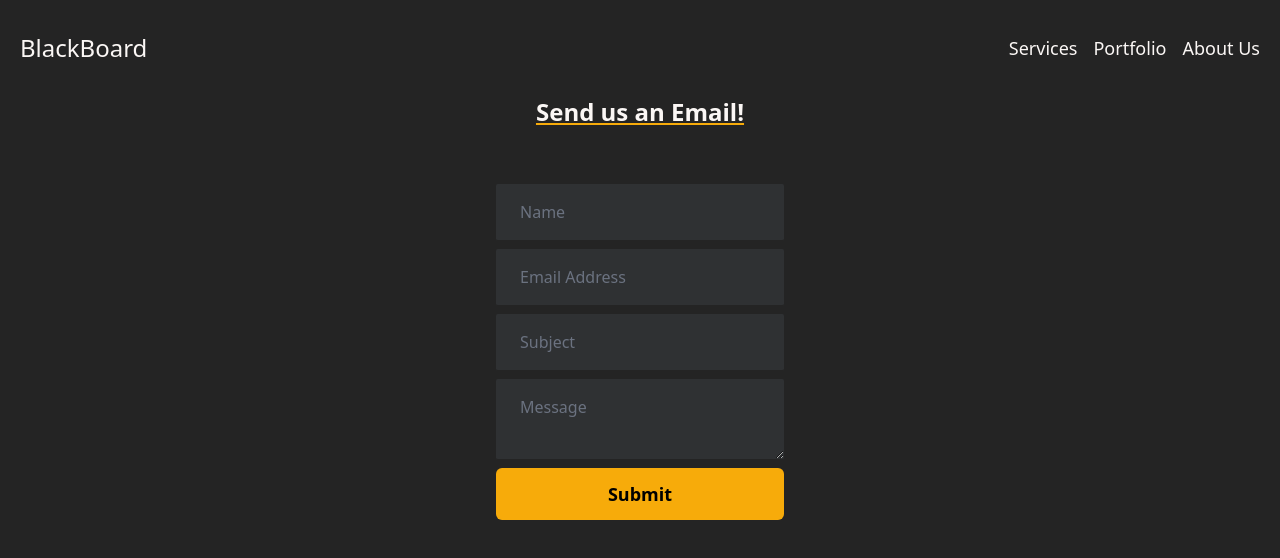
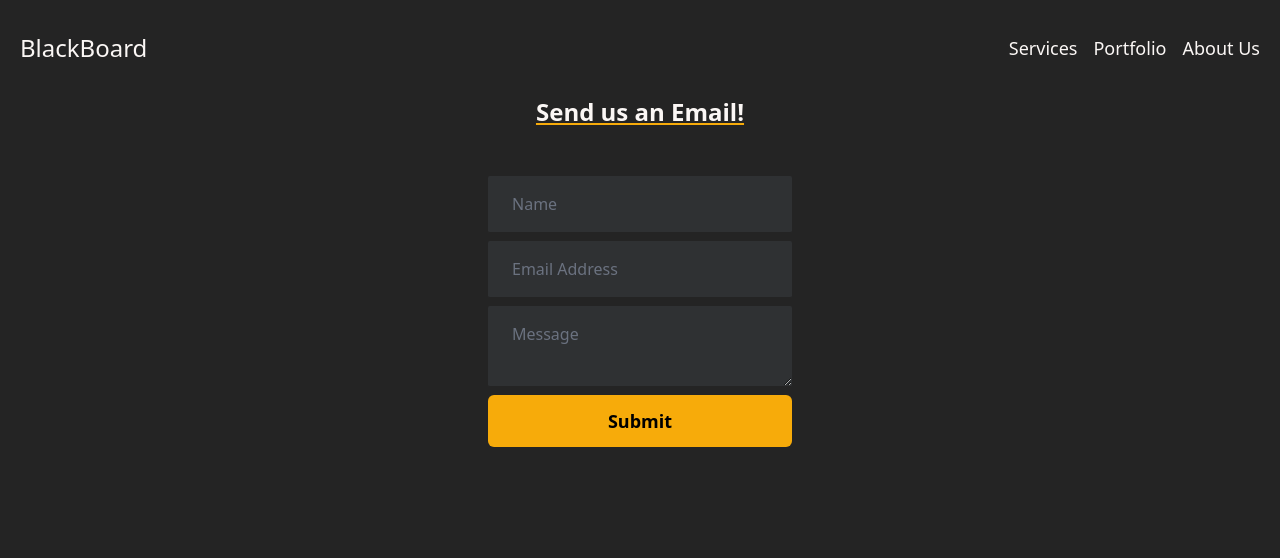
Before and after one commit to nathanpare/speedyscript-basic, a Next.js app: page /contact in a window 1280 px wide. Shown: the top 558 px of the page. Built offline with nearby package versions, Linux system fonts and the light colour scheme.

Commit message:
complete contact page

```diff
--- a/pages/contact.js
+++ b/pages/contact.js
@@ -10,16 +10,22 @@ const Contact = () => {
 
   const [contactNumber, setContactNumber] = useState("000000");
 
+  const [statusMessage, setStatusMessage] = useState("");
+
   const generateContactNumber = () => {
     const numStr = "000000" + (Math.random() * 1000000 | 0);
     setContactNumber(numStr.substring(numStr.length - 6));
   }
   const onSubmit = formData => {
+    const form = document.querySelector('#contact-form');
     generateContactNumber();
     sendForm('contact_form', 'template_1g6tpbt', '#contact-form')
-    .then(function(response) {
+      .then(function (response) {
+        form.reset();
+        setStatusMessage("Success!")
         console.log('SUCCESS!', response.status, response.text);
-    }, function(error) {
+      }, function (error) {
+        setStatusMessage("Failed to Send")
         console.log('FAILED...', error);
       });
   }
@@ -29,42 +35,48 @@ const Contact = () => {
       <Header />
       <p className='text-[rgb(251,247,245)] text-2xl font-semibold text-center
        decoration-[#F7AB0A] underline'>Send us an Email!</p>
-      <form id='contact-form' onSubmit={handleSubmit(onSubmit)} className='flex flex-col space-y-2 w-96 mx-auto p-12 sm:w-96'>
-      <input type='hidden' name='contact_number' value={contactNumber} />
+
+      <form
+        id='contact-form' onSubmit={handleSubmit(onSubmit)}
+        className='flex flex-col space-y-2 w-96 mx-auto p-10 sm:w-96'>
         <input
-        {...register("name")}
+          type='hidden'
+          name='contact_number'
+          value={contactNumber}
+        />
+
+        <input
+          type="text"
+          maxLength="30"
+          {...register('name', { required: true })}
           className='contactInput'
-        type="text"
           placeholder='Name'
           minLength="1"
         />
 
         <input
-        {...register("email")}
+          type="email"
+          {...register('email', { required: true })}
           className='contactInput'
-        type="email"
           placeholder='Email Address'
           minLength="1"
         />
 
-        <input
-        {...register("subject")}
-        className='contactInput'
-        type="text"
-        placeholder='Subject'
-        minLength="1"
-        />
-
         <textarea
-        {...register("message")}
+          {...register("message", { required: true })}
           className='contactInput'
           placeholder='Message'
           minLength="1"
           maxLength="1500"
         />
 
-        <button type='submit' className='bg-[#F7AB0A] py-3 px-10 rounded-md
-           text-black font-bold text-lg'>Submit</button>
+        <button type='submit' value="send" className='bg-[#F7AB0A] py-3 px-10
+         rounded-md text-black font-bold text-lg'>Submit</button>
+
+        {statusMessage === "Success!" ?
+          <p className='contact-form text-center font-semibold
+         text-green-500'>{statusMessage}</p> :
+          <p className='contact-form text-center text-red-500'>{statusMessage}</p>}
       </form>
     </div>
   );
```
Lines whose indentation alone changed are shown as unchanged.
